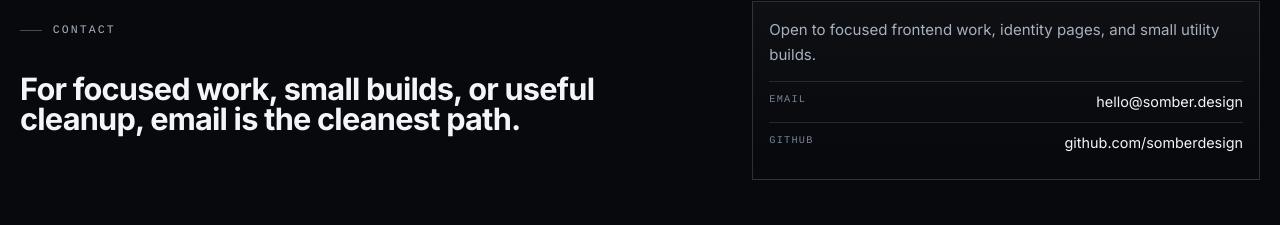
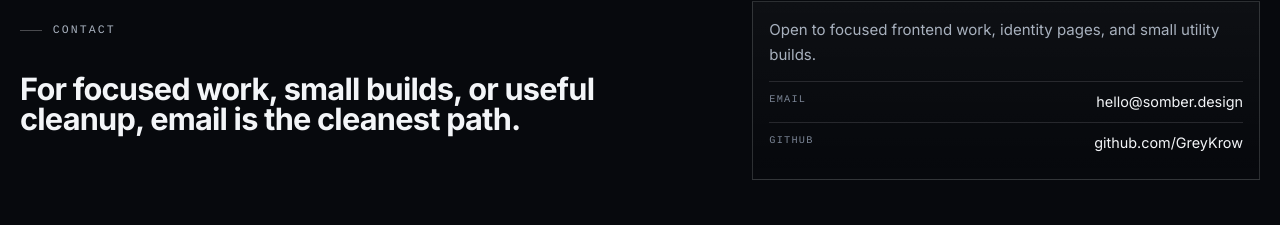
Before and after one commit to GreyKrow/SomberDesign, a Vue app: page / in a window 1280 px wide. Shown: the part 1843-2068 px from the top of the page. Built offline with nearby package versions, Linux system fonts and the light colour scheme.

Commit message:
Update GitHub profile link and value

```diff
--- a/src/data/inProfileData.js
+++ b/src/data/inProfileData.js
@@ -36,8 +36,8 @@ export const profileData = {
     },
     {
       label: 'GitHub',
-      value: 'github.com/somberdesign',
-      href: 'https://github.com/somberdesign',
+      value: 'github.com/GreyKrow',
+      href: 'https://github.com/GreyKrow',
     },
   ],
 }
```
